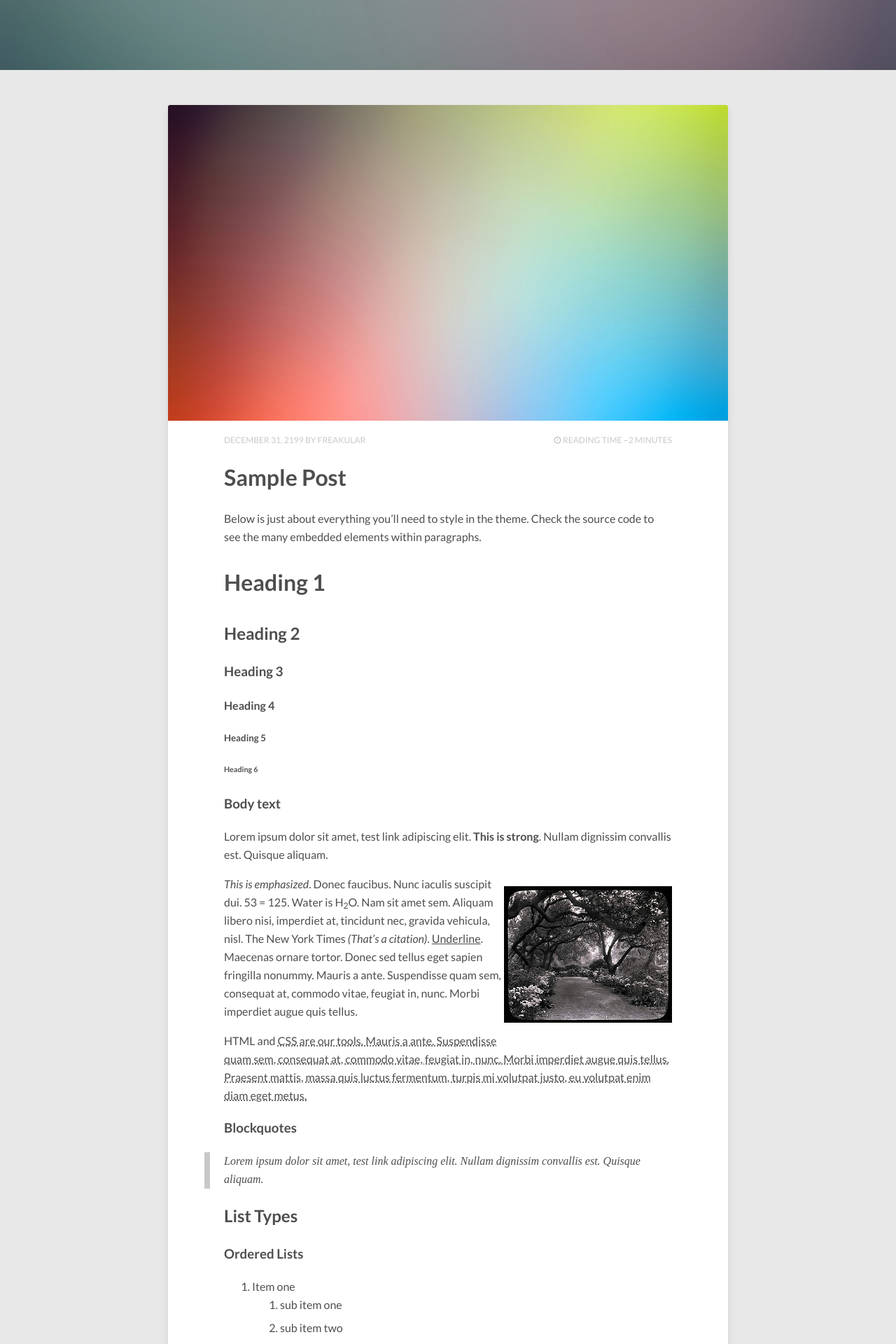
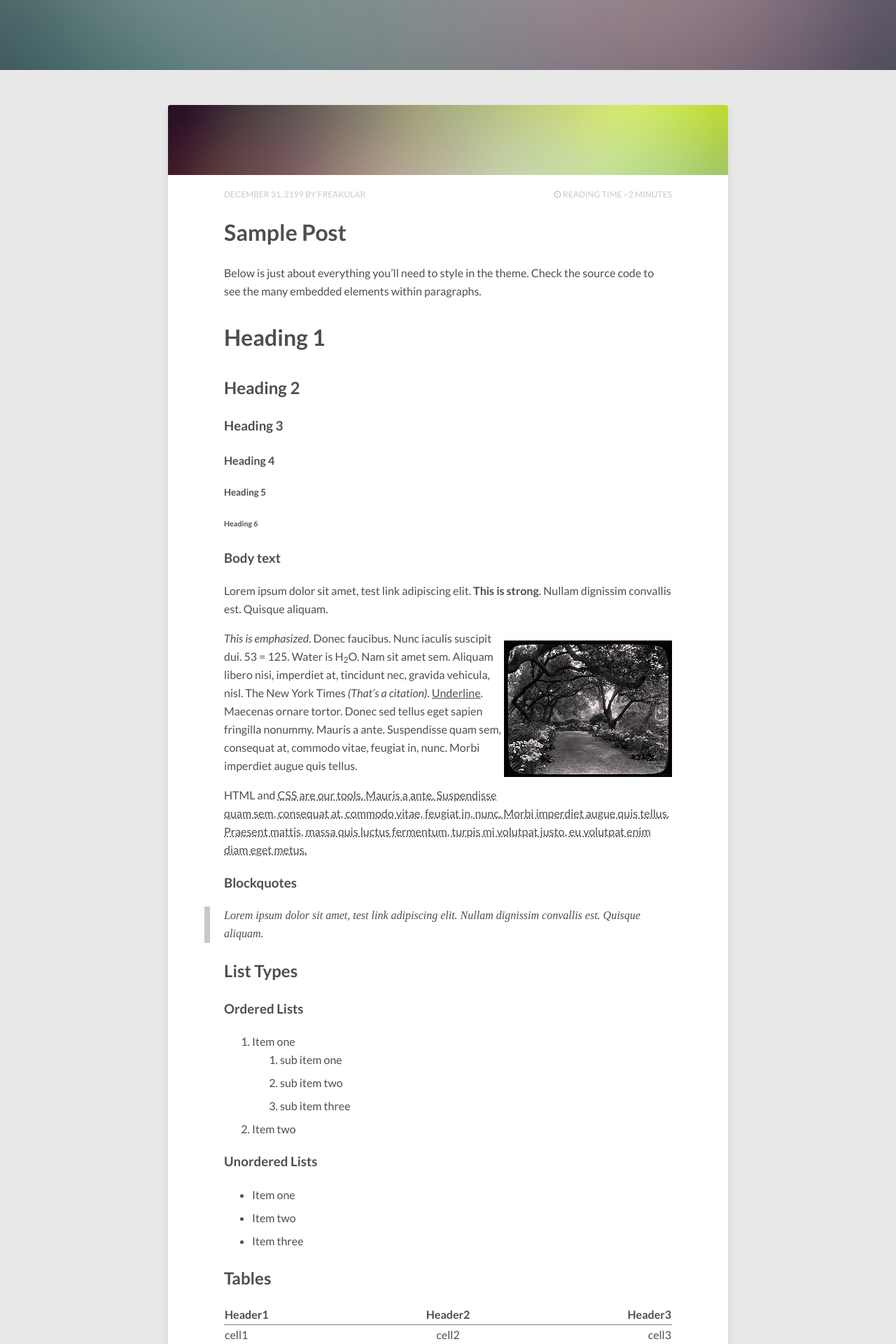
Before and after one commit to Pavling/Pavling.github.io, a Jekyll site: the page built from index.html, in a window 1280 px wide. Shown: the part 300-2220 px from the top of the page at 70% size. Built offline with Jekyll 4.4.1, drawn with Linux system fonts in a browser that asks for light colours; nearby versions of some CDN libraries; the list of posts is cut into pages by our own code.

Commit message:
making article header image 100px high

```diff
--- a/_sass/_page.scss
+++ b/_sass/_page.scss
@@ -382,6 +382,8 @@ header .entry-meta {
 	margin-left: -15px;
 	margin-right: -15px;
 	margin-bottom: 10px;
+	height: 100px;
+	overflow: hidden;
 	@media #{$medium} {
 		margin-top: -30px;
 		margin-left: -30px;
```
